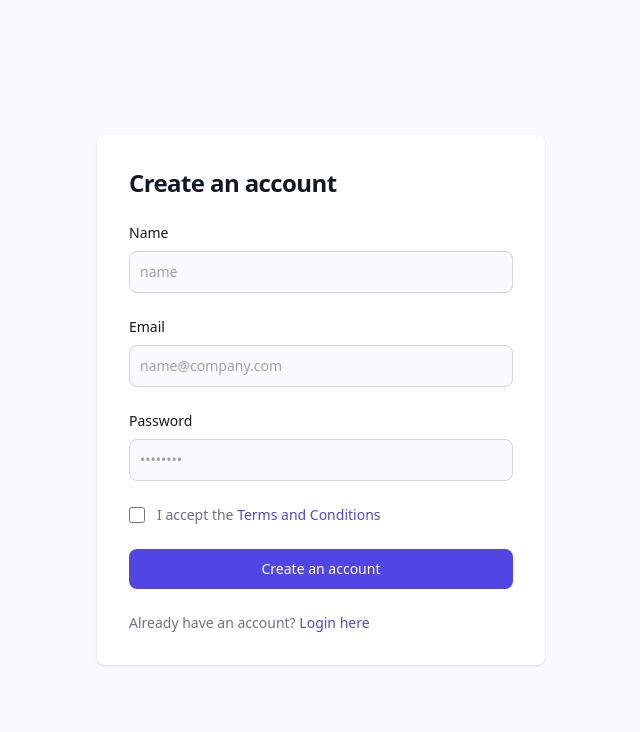
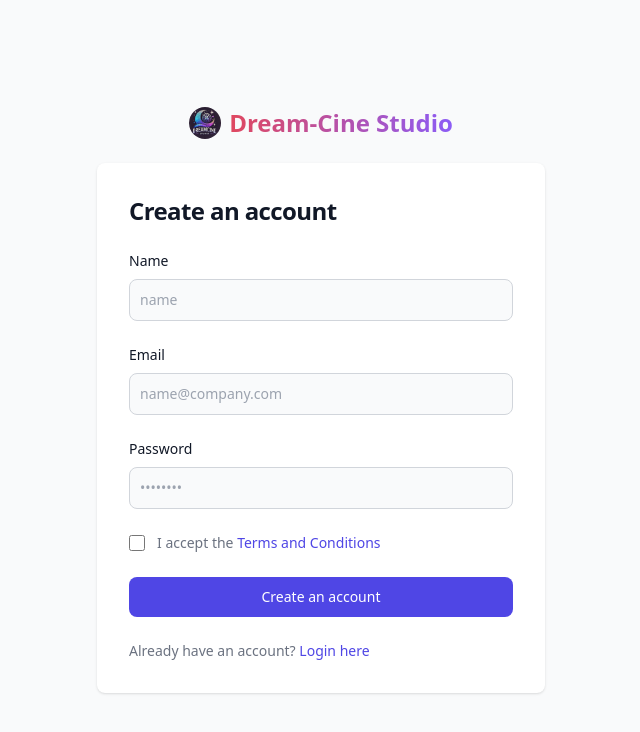
Before and after one commit to dreamcine-studio/dreamcine_studio_fe, a React (Vite) app: page /register in a window 1280 px wide. Shown: the top 732 px of the page, without its empty margins (319-959 px from the left). Built offline with nearby package versions, Linux system fonts and the light colour scheme.

Commit message:
Register

```diff
--- a/src/pages/auth/register/index.jsx
+++ b/src/pages/auth/register/index.jsx
@@ -1,72 +1,84 @@
 // import { useEffect, useState } from "react"
-import { Link } from "react-router-dom"
-// import { register } from "../../../services/auth"
+import { useState } from "react";
+import { Link, useNavigate } from "react-router-dom"
+import { register } from "../../../services/auth";
 
 export default function Register() {
 
-//   const [inputData, setInput] = useState({
-//     name: "",
-//     email: "",
-//     password: "",
-//   })
-
-//   const navigate = useNavigate()
-
-//   // handele email, pasword dan submit
-//   const handleInput = (e) => {
-//     const { name, value } = e.target
-//     setInput({...inputData, [name]: value})
-//    }
-
-//   const handleSubmit = async (e) => {
-//     e.preventDefault()
-
-//     const formDataToSend = new FormData()
-
-//     formDataToSend.append('name', inputData.name)
-//     formDataToSend.append('email', inputData.email)
-//     formDataToSend.append('password', inputData.password)
-
-//     try {
-//           await register(inputData)
-//           navigate('/')
-//         }
-//         catch (err) {
-//           console.log(err)
-//         }
-//     }
-
-//     const accessToken = localStorage.getItem('accessToken')
-
-//      useEffect(() => {
-//         if (accessToken) {
-//           return navigate('/')
-//         }
-//       }, [accessToken, navigate])
 
 
-//     // console.log(inputData)
+  const [registerData, setRegisterData] = useState({
+    name: "",
+    email: "",
+    password: "",
+  });
+  const navigate = useNavigate();
+
+  const handleInputChange = (event) => {
+
+    const { name, value } = event.target;
+    setRegisterData({ ...registerData, [name]: value });
+  };
+
+  // Handle form submit
+  const storeRegister = async (e) => {
+    e.preventDefault();
+
+    const formDataToSend = new FormData();
+
+    formDataToSend.append("email", registerData.name);
+    formDataToSend.append("email", registerData.email);
+    formDataToSend.append("password", registerData.password);
+
+    try {
+      await register(registerData);
+      navigate("/");
+    } catch (error) {
+
+      console.log(error.response.data.message);
+    }
+
+
+  };
+
+
   return (
     <section className="bg-gray-50 dark:bg-gray-900">
       <div className="flex flex-col items-center justify-center px-6 py-8 mx-auto md:h-screen lg:py-0">
-
+      <Link to="/" className="bg-clip-text text-transparent bg-gradient-to-r from-red-500 to-violet-500 flex items-center mb-6 text-2xl font-semibold text-gray-900 dark:text-white">
+              <img className="w-8 h-8 mr-2 size-14 rounded-full " src="./public/dreamcine.jpeg" alt="logo" />
+              Dream-Cine Studio
+          </Link>
           <div className="w-full bg-white rounded-lg shadow dark:border md:mt-0 sm:max-w-md xl:p-0 dark:bg-gray-800 dark:border-gray-700">
               <div className="p-6 space-y-4 md:space-y-6 sm:p-8">
                   <h1 className="text-xl font-bold leading-tight tracking-tight text-gray-900 md:text-2xl dark:text-white">
                       Create an account
                   </h1>
-                  <form className="space-y-4 md:space-y-6" action="#">
+
+                  <form
+                   onSubmit={storeRegister}
+                   className="space-y-4 md:space-y-6"
+                   action="#">
                       <div>
                           <label htmlFor="name" className="block mb-2 text-sm font-medium text-gray-900 dark:text-white">Name</label>
-                          <input  type="text" name="name" id="name" className="bg-gray-50 border border-gray-300 text-gray-900 text-sm rounded-lg focus:ring-indigo-600 focus:border-indigo-600 block w-full p-2.5 dark:bg-gray-700 dark:border-gray-600 dark:placeholder-gray-400 dark:text-white dark:focus:ring-blue-500 dark:focus:border-blue-500" placeholder="name" required="" />
+                          <input
+                          value={registerData.name}
+                          onChange={handleInputChange}
+                          type="text" name="name" id="name" className="bg-gray-50 border border-gray-300 text-gray-900 text-sm rounded-lg focus:ring-indigo-600 focus:border-indigo-600 block w-full p-2.5 dark:bg-gray-700 dark:border-gray-600 dark:placeholder-gray-400 dark:text-white dark:focus:ring-blue-500 dark:focus:border-blue-500" placeholder="name" required="" />
                       </div>
                       <div>
                           <label htmlFor="email" className="block mb-2 text-sm font-medium text-gray-900 dark:text-white">Email</label>
-                          <input  type="email" name="email" id="email" className="bg-gray-50 border border-gray-300 text-gray-900 text-sm rounded-lg focus:ring-indigo-600 focus:border-indigo-600 block w-full p-2.5 dark:bg-gray-700 dark:border-gray-600 dark:placeholder-gray-400 dark:text-white dark:focus:ring-blue-500 dark:focus:border-blue-500" placeholder="name@company.com" required="" />
+                          <input
+                          value={registerData.email}
+                          onChange={handleInputChange}
+                          type="email" name="email" id="email" className="bg-gray-50 border border-gray-300 text-gray-900 text-sm rounded-lg focus:ring-indigo-600 focus:border-indigo-600 block w-full p-2.5 dark:bg-gray-700 dark:border-gray-600 dark:placeholder-gray-400 dark:text-white dark:focus:ring-blue-500 dark:focus:border-blue-500" placeholder="name@company.com" required="" />
                       </div>
                       <div>
                           <label htmlFor="password" className="block mb-2 text-sm font-medium text-gray-900 dark:text-white">Password</label>
-                          <input  type="password" name="password" id="password" placeholder="••••••••" className="bg-gray-50 border border-gray-300 text-gray-900 text-sm rounded-lg focus:ring-indigo-600 focus:border-indigo-600 block w-full p-2.5 dark:bg-gray-700 dark:border-gray-600 dark:placeholder-gray-400 dark:text-white dark:focus:ring-blue-500 dark:focus:border-blue-500" required="" />
+                          <input
+                           value={registerData.password}
+                           onChange={handleInputChange}
+                          type="password" name="password" id="password" placeholder="••••••••" className="bg-gray-50 border border-gray-300 text-gray-900 text-sm rounded-lg focus:ring-indigo-600 focus:border-indigo-600 block w-full p-2.5 dark:bg-gray-700 dark:border-gray-600 dark:placeholder-gray-400 dark:text-white dark:focus:ring-blue-500 dark:focus:border-blue-500" required="" />
                       </div>
                       <div className="flex items-start">
                           <div className="flex items-center h-5">
```
